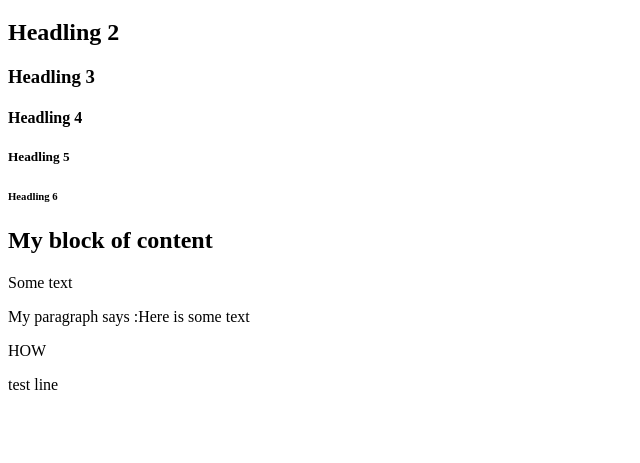
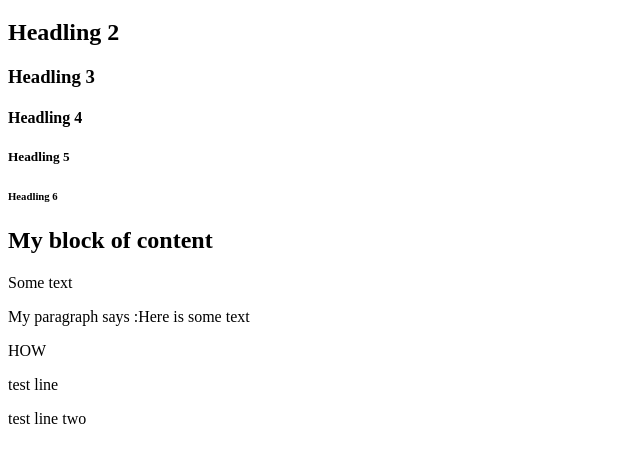
Before and after one commit to Thanika1979/test-git, a plain HTML site: page index.html in a window 1280 px wide. Shown: the part 87-550 px from the top of the page, without its empty margins (0-640 px from the left). Drawn offline with Linux system fonts and the light colour scheme.

Commit message:
secont test

```diff
--- a/index.html
+++ b/index.html
@@ -17,3 +17,4 @@
 HOW
 
 <p>test line</p>
+<p>test line two</p>
```
